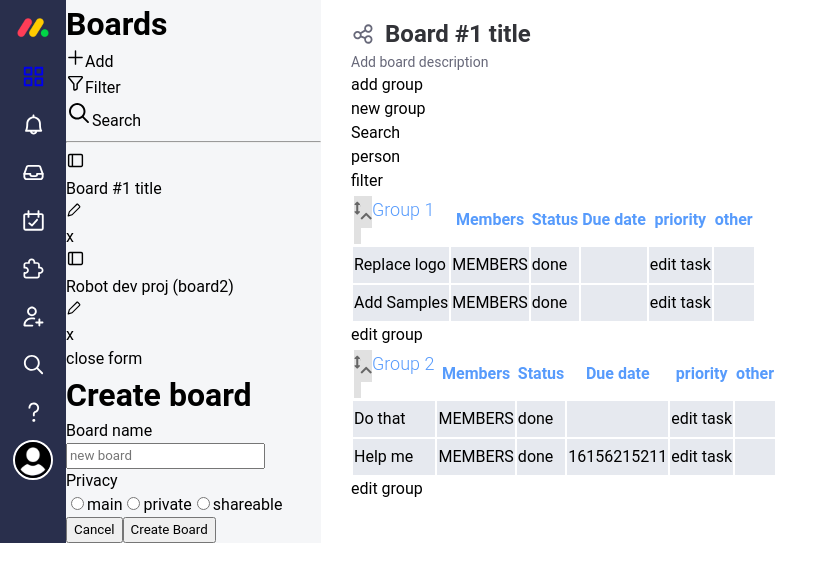
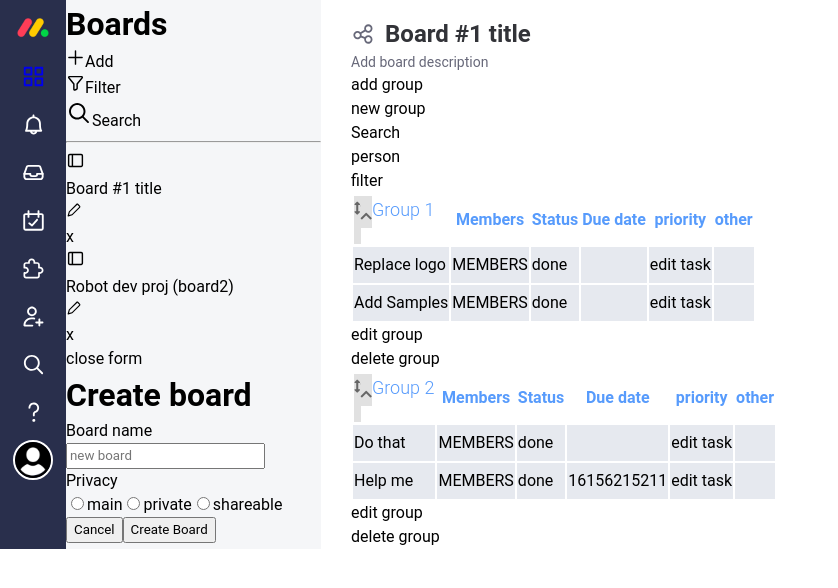
Before and after one commit to TsiviaSaraM/copy-of-Monday, a React (Create React App) app: page /#/ in a window 1280 px wide. Both pictures are taken after a click on the element "Board #1 title". Shown: the top 588 px of the page, without its empty margins (0-838 px from the left). Built offline with nearby package versions, Linux system fonts and the light colour scheme.

Commit message:
basic group CRUD done

```diff
--- a/src/cmps/TaskBoard.jsx
+++ b/src/cmps/TaskBoard.jsx
@@ -4,7 +4,7 @@ import { BoardFilter } from './BoardFilter';
 import { TaskGroup } from './TaskGroup.jsx';
 
 //board is state.currBoard
-export const TaskBoard = ({ board, onEditBoard }) => {
+export const TaskBoard = ({ board, onEditBoard,  }) => {
 
     const addGroup = () => {
         const newGroup = {
@@ -15,6 +15,21 @@ export const TaskBoard = ({ board, onEditBoard }) => {
             "style": {}
         }
         board.groups.push(newGroup)
+        onEditBoard(board)
+    }
+
+    const onEditGroup = (updatedGroup) => {
+        console.log('updated group: ', updatedGroup);
+        const groupIndex = board.groups.findIndex(group => group.id === updatedGroup.id)
+        board.groups.splice(groupIndex, 1, updatedGroup)
+        onEditBoard(board)
+        // const newBoard = {...board, groups:[...board.groups]}
+    }
+
+    const onDeleteGroup = (groupId) => {
+        console.log('group do delete', groupId);
+        const groupIndex = board.groups.findIndex(group => group.id === groupId)
+        board.groups.splice(groupIndex, 1)
         onEditBoard(board)
     }
 
@@ -41,7 +56,7 @@ export const TaskBoard = ({ board, onEditBoard }) => {
 
                 {/* may need to put "if (board.groups && board.groups.length )" */}
                 {board.groups.length ? board.groups.map(group =>
-                    <TaskGroup group={group} key={group.id} onEditBoard={onEditBoard} ></TaskGroup>
+                    <TaskGroup group={group} key={group.id} onDeleteGroup={onDeleteGroup} onEditBoard={onEditBoard} onEditGroup={onEditGroup} ></TaskGroup>
                 ) : <p>there are no groups</p>}
             </div>
         </div>
--- a/src/cmps/TaskGroup.jsx
+++ b/src/cmps/TaskGroup.jsx
@@ -2,10 +2,11 @@ import React from 'react'
 import { TaskPreview } from './TaskPreview'
 
 
-export function TaskGroup({ group, id, onEditBoard }) {
+export const TaskGroup = ({ group, onEditGroup, onDeleteGroup }) => {
 
     const editGroup = () => {
         group.title = prompt('new group title')
+        onEditGroup(group)
 
     }
 
@@ -46,6 +47,7 @@ export function TaskGroup({ group, id, onEditBoard }) {
                 </tbody>
             </table>
             <p onClick={editGroup }>edit group</p>
+            <p onClick={() => onDeleteGroup(group.id)} >delete group</p>
 
         </div>
     )
--- a/src/pages/TaskApp.jsx
+++ b/src/pages/TaskApp.jsx
@@ -51,7 +51,7 @@ export const TaskApp = () => {
                 {boards.forEach(board => {
                     <p>{board._id}</p>
                 })}
-                <TaskBoard board={currBoard} onEditBoard={onEditBoard}  ></TaskBoard>
+                <TaskBoard board={currBoard} onEditBoard={onEditBoard} ></TaskBoard>
             </div>
         )
 }
```
